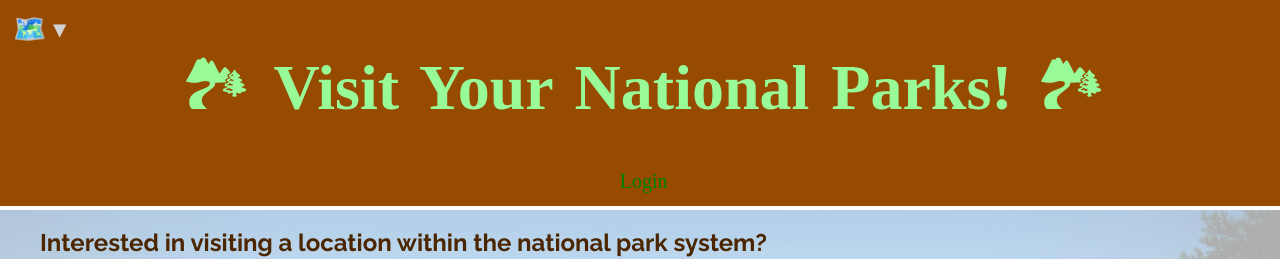
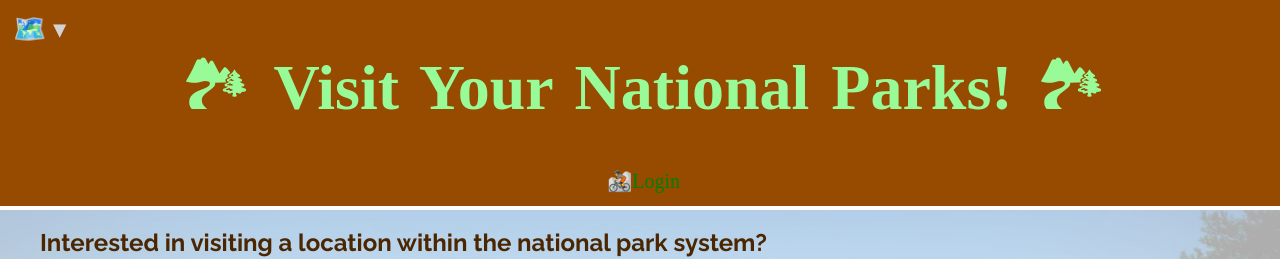
Before and after one commit to MyraReeves/JS330_final_project, a React (Vite) app in the folder front-end/: page / in a window 1280 px wide. Shown: the top 259 px of the page. Built offline with nearby package versions, Linux system fonts and the light colour scheme; a web font is replaced by a local one.

Commit message:
Adds emoji to log-in link

```diff
--- a/front-end/src/Header.jsx
+++ b/front-end/src/Header.jsx
@@ -40,7 +40,7 @@ function Header() {
 
     {/* The following block checks whether a user is logged in or not, and then displays the appropriate in/out link depending on the results: */}
       <div className='account-doorway-link'>
-        {isLoggedIn ? ( <button onClick={handleLogout}>Logout</button> ) : ( <Link to="/login">Login</Link>) }
+        {isLoggedIn ? ( <button onClick={handleLogout}>Logout</button> ) : ( <Link to="/login">🚵Login</Link>) }
       </div>
     </header>
   )
```
